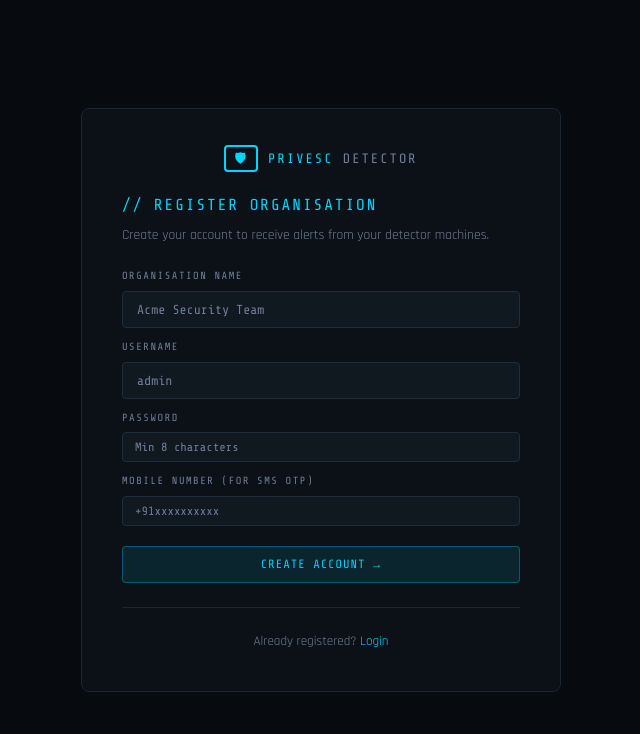
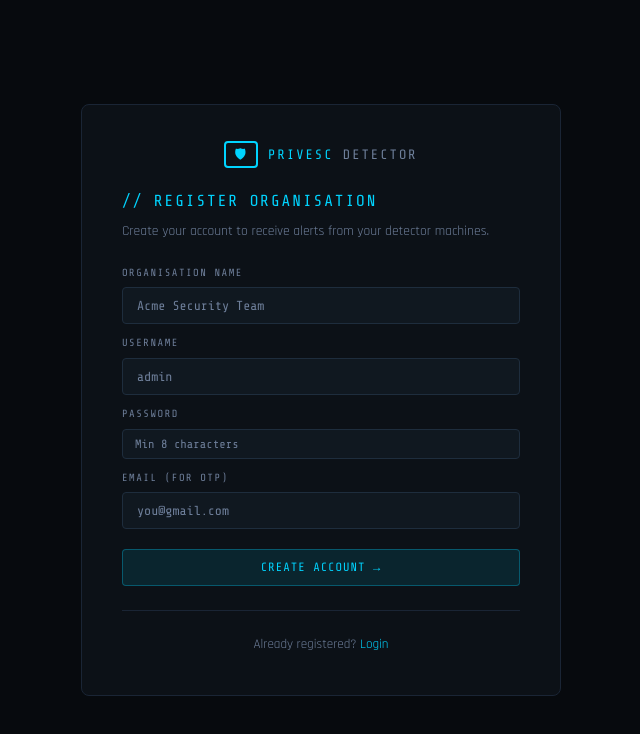
Before and after one commit to sanjeeth1405/privesc-dashboard, a Next.js app in the folder vercel/: page /register in a window 1280 px wide. Shown: the top 734 px of the page, without its empty margins (319-959 px from the left). Built offline with nearby package versions, Linux system fonts and the light colour scheme.

Commit message:
Update page.jsx

```diff
--- a/vercel/app/register/page.jsx
+++ b/vercel/app/register/page.jsx
@@ -3,7 +3,7 @@ import { useState } from 'react'
 import Link from 'next/link'
 
 export default function RegisterPage() {
-  const [form,    setForm]    = useState({ orgName:'', username:'', password:'', phoneNumber:'' })
+  const [form,    setForm]    = useState({ orgName:'', username:'', password:'', email:'' })
   const [loading, setLoading] = useState(false)
   const [error,   setError]   = useState('')
   const [apiKey,  setApiKey]  = useState('')
@@ -46,8 +46,7 @@ export default function RegisterPage() {
           <div style={{ fontFamily:"'Share Tech Mono',monospace", fontSize:'.65rem', letterSpacing:'1px', color:'var(--text2)', marginBottom:'8px' }}>
             RUN ON EACH DETECTOR MACHINE:
           </div>
-          <pre style={{ fontFamily:"'Share Tech Mono',monospace", fontSize:'.75rem', color:'var(--green)', lineHeight:1.6, whiteSpace:'pre-wrap' }}>{`sudo python3 /opt/privilege-escalation-detector/forwarder/forwarder.py --setup
-# Enter the API key above when prompted`}</pre>
+          <pre style={{ fontFamily:"'Share Tech Mono',monospace", fontSize:'.75rem', color:'var(--green)', lineHeight:1.6, whiteSpace:'pre-wrap' }}>{`sudo python3 /opt/privilege-escalation-detector/forwarder/forwarder.py --setup`}</pre>
         </div>
         <Link href="/login" className="btn btn-primary" style={{ marginTop:'1.5rem', display:'flex', justifyContent:'center' }}>
           Proceed to Login →
@@ -79,8 +78,8 @@ export default function RegisterPage() {
             <input className="auth-input" type="password" placeholder="Min 8 characters" value={form.password} onChange={update('password')} required autoComplete="new-password" />
           </div>
           <div className="auth-field">
-            <label className="auth-label">Mobile Number (for SMS OTP)</label>
-            <input className="auth-input" type="tel" placeholder="+91xxxxxxxxxx" value={form.phoneNumber} onChange={update('phoneNumber')} required />
+            <label className="auth-label">Email (for OTP)</label>
+            <input className="auth-input" type="email" placeholder="you@gmail.com" value={form.email} onChange={update('email')} required />
           </div>
           {error && <div className="auth-error">⚠ {error}</div>}
           <button className="btn btn-primary auth-btn-full" type="submit" disabled={loading}>
```
